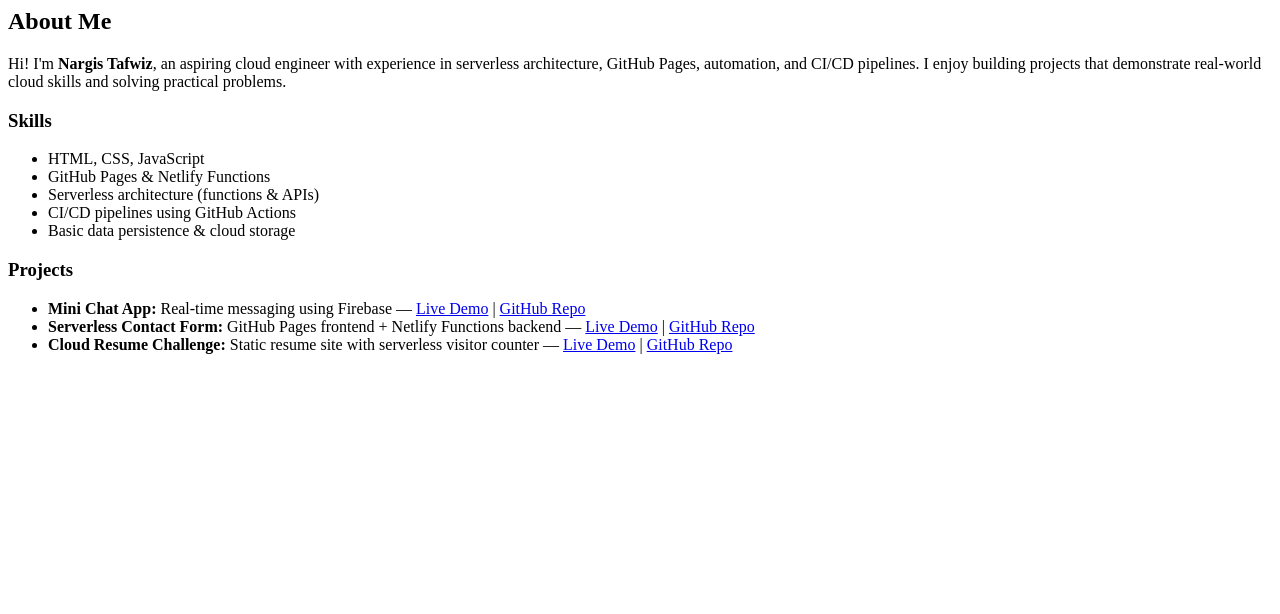
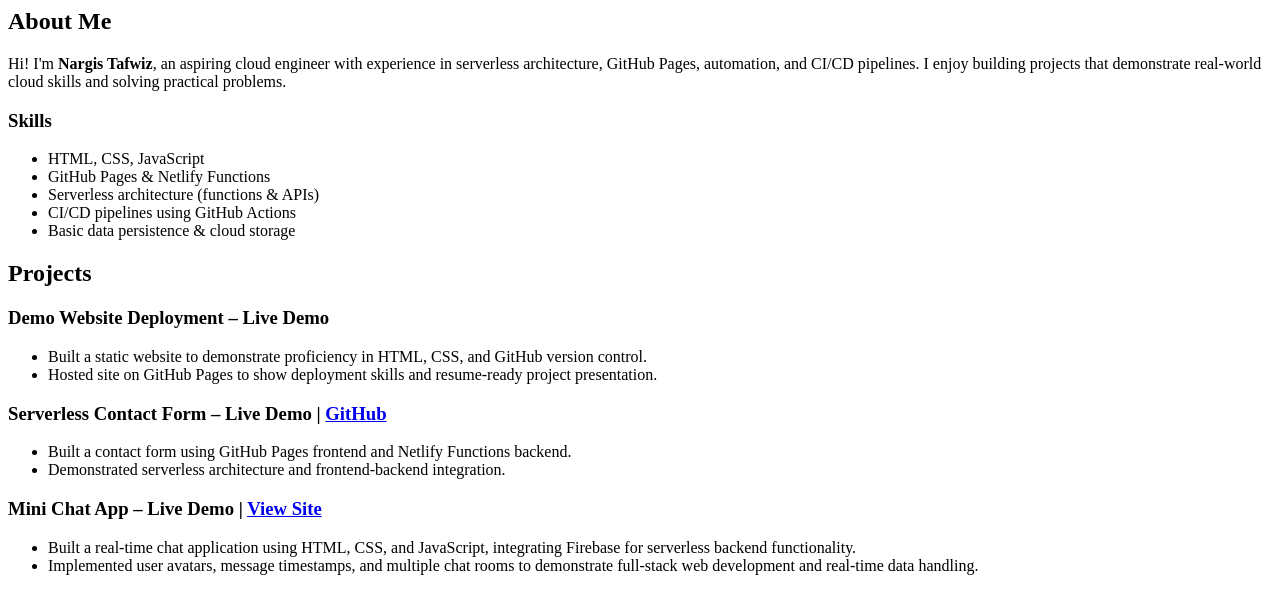
Before and after one commit to ntafwiz/cloud-resume-frontend, a plain HTML site: page index.html in a window 1280 px wide. Drawn offline with Linux system fonts and the light colour scheme.

Commit message:
Update index.html

```diff
--- a/index.html
+++ b/index.html
@@ -11,10 +11,24 @@
     <li>Basic data persistence & cloud storage</li>
   </ul>
 
-  <h3>Projects</h3>
+<section id="projects">
+  <h2>Projects</h2>
+
+  <h3>Demo Website Deployment – Live Demo</h3>
   <ul>
-    <li><strong>Mini Chat App:</strong> Real-time messaging using Firebase — <a href="https://ntafwiz.github.io/mini-chat-app/" target="_blank">Live Demo</a> | <a href="https://github.com/ntafwiz/mini-chat-app" target="_blank">GitHub Repo</a></li>
-    <li><strong>Serverless Contact Form:</strong> GitHub Pages frontend + Netlify Functions backend — <a href="#" target="_blank">Live Demo</a> | <a href="#" target="_blank">GitHub Repo</a></li>
-    <li><strong>Cloud Resume Challenge:</strong> Static resume site with serverless visitor counter — <a href="https://ntafwiz.github.io/cloud-resume-frontend/" target="_blank">Live Demo</a> | <a href="https://github.com/ntafwiz/cloud-resume-frontend" target="_blank">GitHub Repo</a></li>
+    <li>Built a static website to demonstrate proficiency in HTML, CSS, and GitHub version control.</li>
+    <li>Hosted site on GitHub Pages to show deployment skills and resume-ready project presentation.</li>
+  </ul>
+
+  <h3>Serverless Contact Form – Live Demo | <a href="#" target="_blank">GitHub</a></h3>
+  <ul>
+    <li>Built a contact form using GitHub Pages frontend and Netlify Functions backend.</li>
+    <li>Demonstrated serverless architecture and frontend-backend integration.</li>
+  </ul>
+
+  <h3>Mini Chat App – Live Demo | <a href="https://ntafwiz.github.io/mini-chat-app/" target="_blank">View Site</a></h3>
+  <ul>
+    <li>Built a real-time chat application using HTML, CSS, and JavaScript, integrating Firebase for serverless backend functionality.</li>
+    <li>Implemented user avatars, message timestamps, and multiple chat rooms to demonstrate full-stack web development and real-time data handling.</li>
   </ul>
 </section>
```
